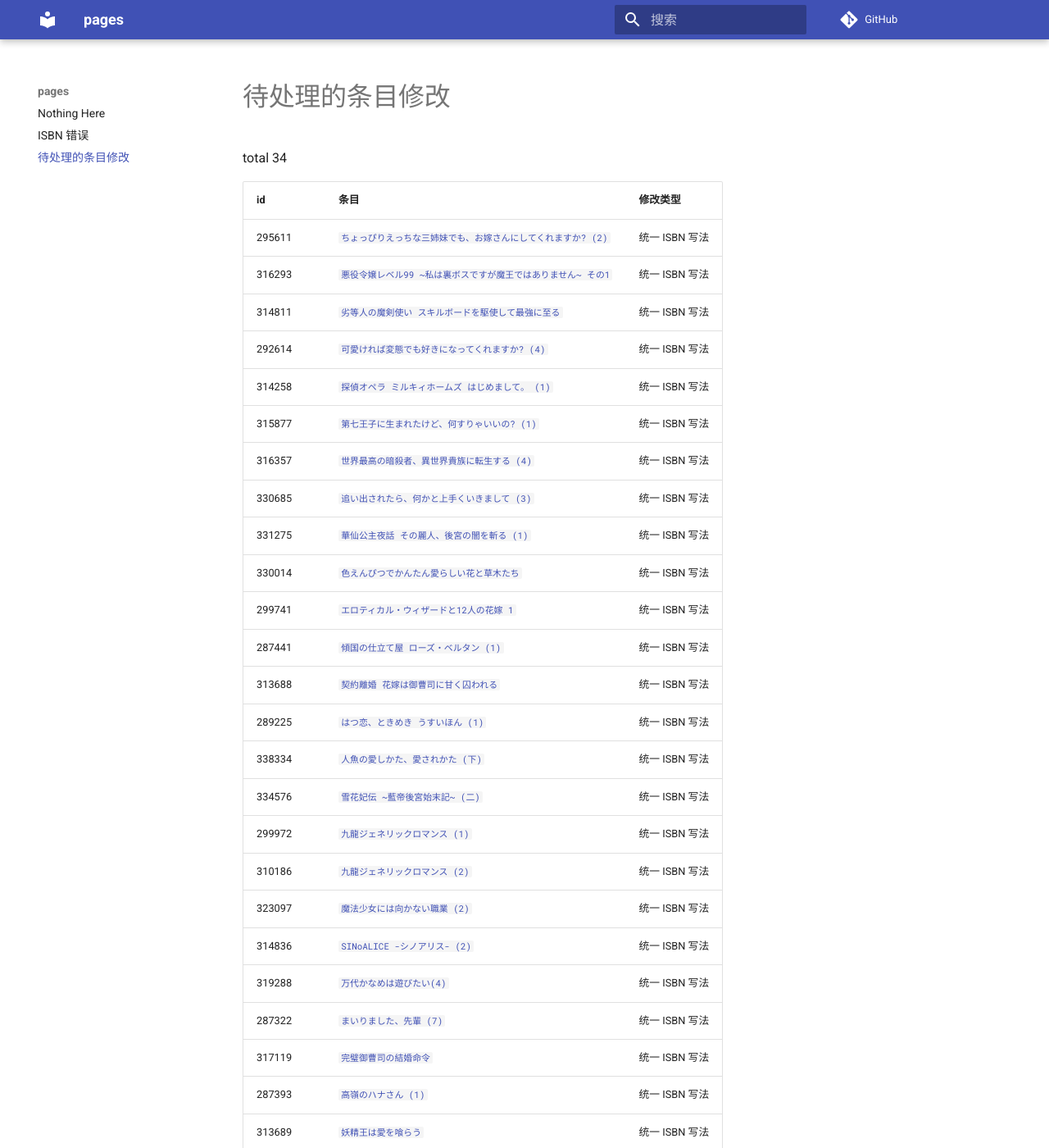
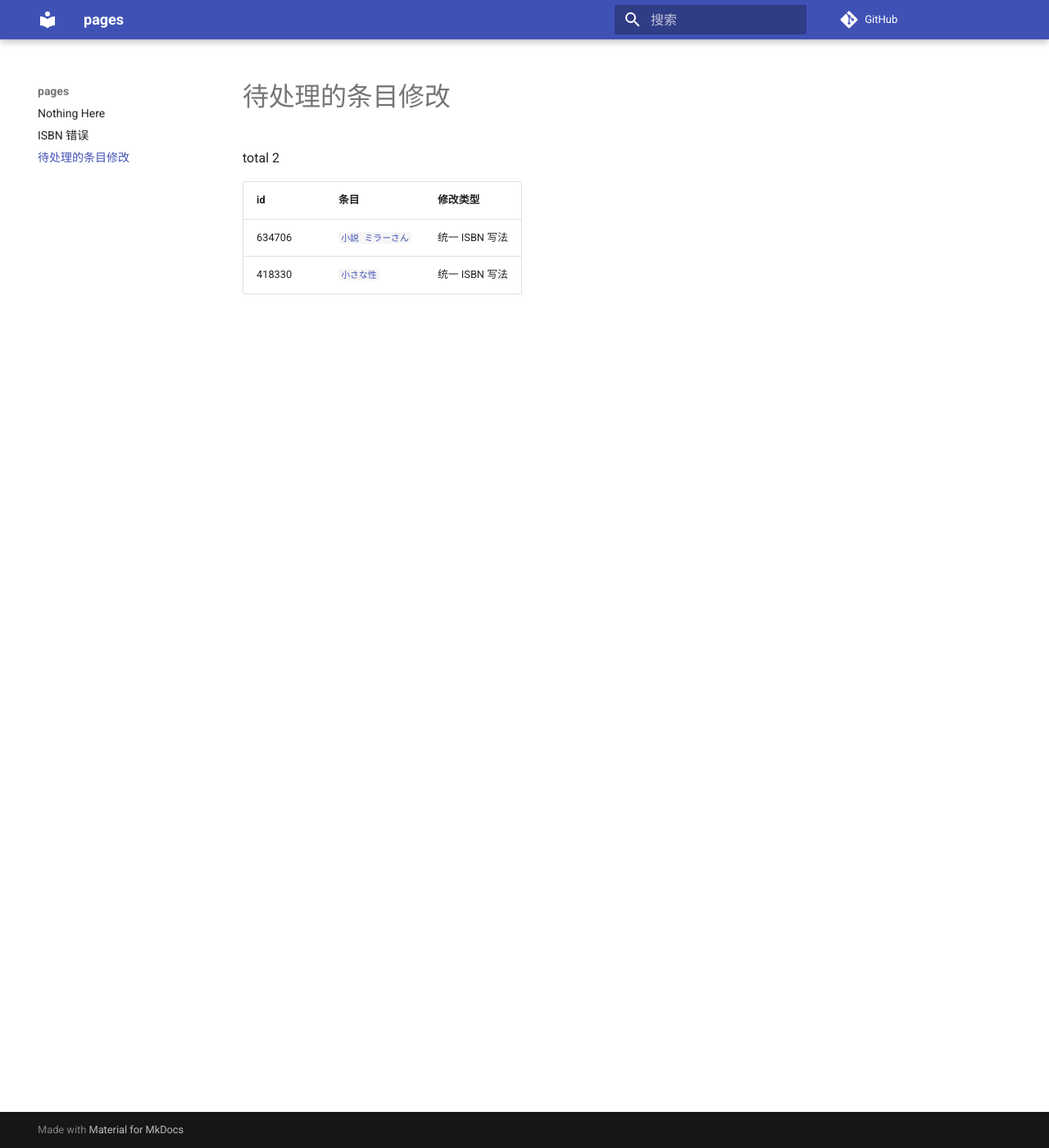
Before and after one commit to trim21/bangumi-pages, an MkDocs documentation site: the page built from docs/pending-changes.md, in a window 1280 px wide and 1400 px high. Shown: the whole window at 82% size. Built offline with MkDocs 1.6.1 and Material for MkDocs 9.7.7, drawn with Linux system fonts in a browser that asks for light colours; comment, search, counter and statistics services are not loaded; some of the changed text lies outside the part shown.

Commit message:
update pending-changes.md

```diff
--- a/docs/pending-changes.md
+++ b/docs/pending-changes.md
@@ -1,40 +1,8 @@
 # 待处理的条目修改
 
-total 34
+total 2
 
 | id | 条目 | 修改类型 |
 | --- | --- | --- |
-| 295611 | [`ちょっぴりえっちな三姉妹でも、お嫁さんにしてくれますか? (2)`](https://bgm.tv/subject/295611) | 统一 ISBN 写法 |
-| 316293 | [`悪役令嬢レベル99 ~私は裏ボスですが魔王ではありません~ その1`](https://bgm.tv/subject/316293) | 统一 ISBN 写法 |
-| 314811 | [`劣等人の魔剣使い スキルボードを駆使して最強に至る`](https://bgm.tv/subject/314811) | 统一 ISBN 写法 |
-| 292614 | [`可愛ければ変態でも好きになってくれますか?  (4)`](https://bgm.tv/subject/292614) | 统一 ISBN 写法 |
-| 314258 | [`探偵オペラ ミルキィホームズ はじめまして。 (1)`](https://bgm.tv/subject/314258) | 统一 ISBN 写法 |
-| 315877 | [`第七王子に生まれたけど、何すりゃいいの? (1)`](https://bgm.tv/subject/315877) | 统一 ISBN 写法 |
-| 316357 | [`世界最高の暗殺者、異世界貴族に転生する (4)`](https://bgm.tv/subject/316357) | 统一 ISBN 写法 |
-| 330685 | [`追い出されたら、何かと上手くいきまして (3)`](https://bgm.tv/subject/330685) | 统一 ISBN 写法 |
-| 331275 | [`華仙公主夜話 その麗人、後宮の闇を斬る (1)`](https://bgm.tv/subject/331275) | 统一 ISBN 写法 |
-| 330014 | [`色えんぴつでかんたん愛らしい花と草木たち`](https://bgm.tv/subject/330014) | 统一 ISBN 写法 |
-| 299741 | [`エロティカル・ウィザードと12人の花嫁 1`](https://bgm.tv/subject/299741) | 统一 ISBN 写法 |
-| 287441 | [`傾国の仕立て屋 ローズ・ベルタン (1)`](https://bgm.tv/subject/287441) | 统一 ISBN 写法 |
-| 313688 | [`契約離婚 花嫁は御曹司に甘く囚われる`](https://bgm.tv/subject/313688) | 统一 ISBN 写法 |
-| 289225 | [`はつ恋、ときめき うすいほん (1)`](https://bgm.tv/subject/289225) | 统一 ISBN 写法 |
-| 338334 | [`人魚の愛しかた、愛されかた (下)`](https://bgm.tv/subject/338334) | 统一 ISBN 写法 |
-| 334576 | [`雪花妃伝 ~藍帝後宮始末記~ (二)`](https://bgm.tv/subject/334576) | 统一 ISBN 写法 |
-| 299972 | [`九龍ジェネリックロマンス (1)`](https://bgm.tv/subject/299972) | 统一 ISBN 写法 |
-| 310186 | [`九龍ジェネリックロマンス (2)`](https://bgm.tv/subject/310186) | 统一 ISBN 写法 |
-| 323097 | [`魔法少女には向かない職業 (2)`](https://bgm.tv/subject/323097) | 统一 ISBN 写法 |
-| 314836 | [`SINoALICE -シノアリス- (2)`](https://bgm.tv/subject/314836) | 统一 ISBN 写法 |
-| 319288 | [`万代かなめは遊びたい(4)`](https://bgm.tv/subject/319288) | 统一 ISBN 写法 |
-| 287322 | [`まいりました、先輩 (7)`](https://bgm.tv/subject/287322) | 统一 ISBN 写法 |
-| 317119 | [`完璧御曹司の結婚命令`](https://bgm.tv/subject/317119) | 统一 ISBN 写法 |
-| 287393 | [`高嶺のハナさん (1)`](https://bgm.tv/subject/287393) | 统一 ISBN 写法 |
-| 313689 | [`妖精王は愛を喰らう`](https://bgm.tv/subject/313689) | 统一 ISBN 写法 |
 | 634706 | [`小説 ミラーさん`](https://bgm.tv/subject/634706) | 统一 ISBN 写法 |
-| 287366 | [`暁のヨナ (29)`](https://bgm.tv/subject/287366) | 统一 ISBN 写法 |
-| 313687 | [`毒皇子の求婚`](https://bgm.tv/subject/313687) | 统一 ISBN 写法 |
-| 317120 | [`君と出逢って`](https://bgm.tv/subject/317120) | 统一 ISBN 写法 |
-| 635318 | [`정의오락실`](https://bgm.tv/subject/635318) | 统一 ISBN 写法 |
-| 322329 | [`初恋 (上)`](https://bgm.tv/subject/322329) | 统一 ISBN 写法 |
-| 322330 | [`初恋 (下)`](https://bgm.tv/subject/322330) | 统一 ISBN 写法 |
 | 418330 | [`小さな性`](https://bgm.tv/subject/418330) | 统一 ISBN 写法 |
-| 295825 | [`物男 (3)`](https://bgm.tv/subject/295825) | 统一 ISBN 写法 |
```
